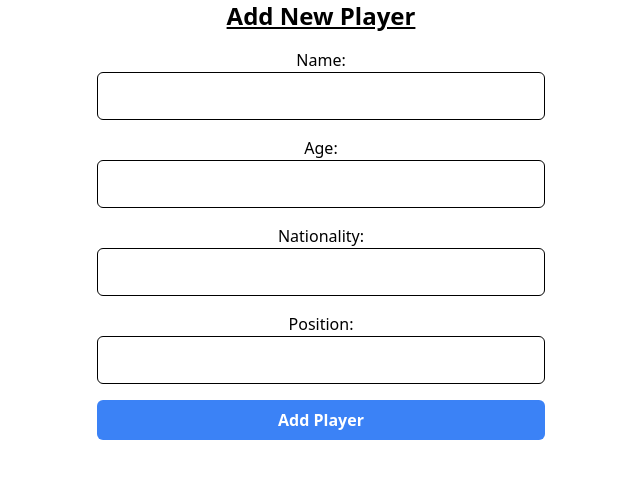
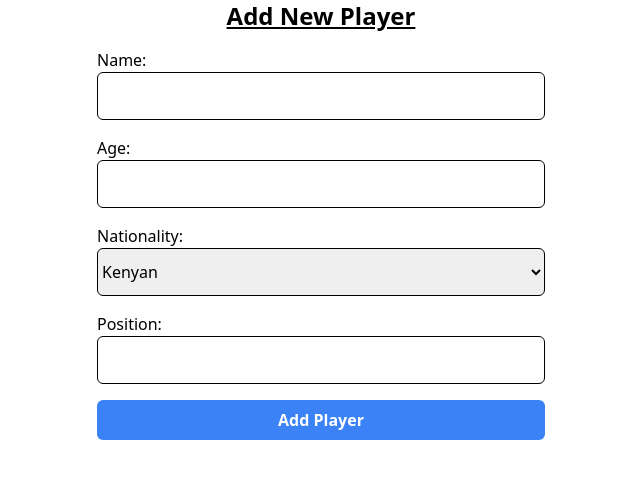
Before and after one commit to davidwagura/Galaxy-F.C, a Vue app: page /add in a window 1280 px wide. Shown: the top 478 px of the page, without its empty margins (319-959 px from the left). Built offline with nearby package versions, Linux system fonts and the light colour scheme.

Commit message:
add a select in nationality

```diff
--- a/src/components/AddPage.vue
+++ b/src/components/AddPage.vue
@@ -12,7 +12,14 @@
         </div>
         <div>
             <label for="nationality" class="block font-medium">Nationality:</label>
-            <input type="text" id="nationality" v-model="formData.nationality"  class="w-full h-12 rounded-md border border-black focus:border-blue-500" required />
+            <!-- <input type="text" id="nationality" v-model="formData.nationality"  class="w-full h-12 rounded-md border border-black focus:border-blue-500" required /> -->
+            <select name="nationality" id="nationality" class="w-full h-12 rounded-md border border-black">
+                <option value="Kenyan">Kenyan</option>
+                <option value="American">American</option>
+                <option value="Canadian">Canadian</option>
+                <option value="Colombian">Colombian</option>
+                <option value="British">British</option>
+            </select>
         </div>
         <div>
             <label for="position" class="block font-medium">Position:</label>
--- a/src/components/EditPage.vue
+++ b/src/components/EditPage.vue
@@ -4,24 +4,25 @@
         <form @submit.prevent="updatePlayer" class="space-y-4">
         <div>
             <label for="name" class="block font-medium">Name:</label>
-            <input type="text" id="name" v-model="formData.name" class="w-full h-12 rounded-md border border-black focus:border-blue-500" required />
+            <input type="text" id="name" v-model="formData.name" class="w-full pl-4 h-12 rounded-md border border-black focus:border-blue-500" required />
         </div>
         <div>
             <label for="age" class="block font-medium">Age:</label>
-            <input type="number" id="age" v-model="formData.age"  class="w-full rounded-md h-12 border border-black focus:border-blue-500" required />
+            <input type="number" id="age" v-model="formData.age"  class="w-full pl-4 rounded-md h-12 border border-black focus:border-blue-500" required />
         </div>
         <div>
             <label for="nationality" class="block font-medium">Nationality:</label>
-            <input type="text" id="nationality" v-model="formData.nationality"  class="w-full h-12 rounded-md border border-black focus:border-blue-500" required />
+            <input type="text" id="nationality" v-model="formData.nationality"  class="w-full pl-4 h-12 rounded-md border border-black focus:border-blue-500" required />
         </div>
         <div>
             <label for="position" class="block font-medium">Position:</label>
-            <input type="text" id="position" v-model="formData.position"  class="w-full rounded-md h-12 border border-black focus:border-blue-500" required />
+            <input type="text" id="position" v-model="formData.position"  class="w-full pl-4 rounded-md h-12 border border-black focus:border-blue-500" required />
         </div>
         <div>
             <button type="submit" class="w-full bg-blue-500 text-white font-semibold py-2 px-4 rounded-md hover:bg-blue-600 transition duration-300">Update Player</button>
         </div>
         </form>
+        <div v-if="successMessage" class="text-green-600 font-semibold text-center mt-4">{{ successMessage }}</div>
     </div>
 </template>
 
@@ -37,6 +38,7 @@ export default {
                 nationality: '',
                 position: ''
             },
+            successMessage: ''
         };
     },
     created() {
@@ -54,6 +56,7 @@ export default {
             .catch(error => {
                 console.error('Error fetching player data:', error);
             });
+
     },
 
     methods: {
@@ -61,18 +64,13 @@ export default {
         axios.put(`http://127.0.0.1:8000/api/player/${this.$route.params.id}`, this.formData)
         .then(response => {
             console.log(response);
+            this.successMessage = 'Player updated successfully';
+            this.$router.push('/')
         })
         .catch(error => {
           console.error('Error updating player:', error);
         });
-        // this.$router.push('/')
       }
     }
 };
 </script>
-
- <style>
-    label {
-        text-align: center;
-    }
-</style>
--- a/src/components/ListPage.vue
+++ b/src/components/ListPage.vue
@@ -1,9 +1,9 @@
 <template>
     <div class="max-w-xl mx-auto">
-        <h2 class="bg-blue-500 text-white py-2 px-4 mb-4 text-center">Team Players</h2>
-        <router-link to="/add" class="block mb-4 text-blue-500 border rounded  hover:underline">Add Player</router-link>
+        <h2 class="bg-blue-500 text-white py-2 px-4 mb-4 mt-4 text-center">Team Players</h2>
+        <router-link to="/add" class="p-2 text-white bg-blue-500 border rounded  hover:underline">Add Player</router-link>
         <ul>
-            <li v-for="player in players" :key="player.id" class="bg-gray-100 rounded-md shadow-md p-4 mb-4">
+            <li v-for="player in players" :key="player.id" class="bg-gray-100 rounded-md shadow-md p-4 mt-7 mb-4">
                 <div>
                     <strong class="text-lg">Name:</strong> <span>{{ player.name }}</span>
                 </div>
```
